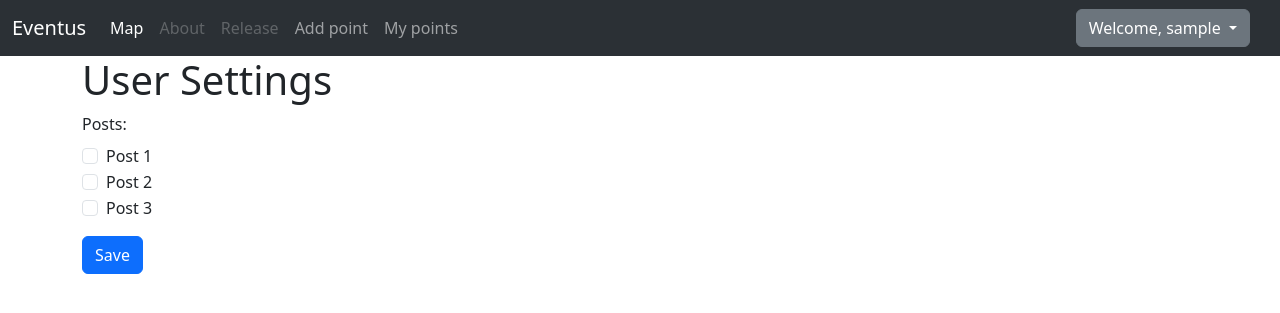
After one commit to ralfsfilipjonoks/QualificationWork, a Flask app: page /user_settings in a window 1280 px wide. The commit adds this page. Shown: the top 313 px of the page. Run offline with Flask 2, Linux system fonts and the light colour scheme; the visitor is signed in with stand-in values (Sample User, id 1); a database or web service that is not in the repository returns one stand-in record (values such as "Sample title"); some libraries are stand-ins or nearby versions.

Commit message:
Settings work but not on map reload

```diff
--- a/app.py
+++ b/app.py
@@ -3,6 +3,7 @@ from flask import Flask, render_template, redirect, url_for, request, jsonify, s
 from flask_pymongo import pymongo
 import requests, json, hashlib
 from datetime import datetime
+import json
 
 app = Flask(__name__)
 app.secret_key = 'mysecretkey'
@@ -16,6 +17,7 @@ points = db.pointinfo
 users = db.userdata
 types = db.pointtypes
 admin = db.adminuserdata
+usettings = db.usersettings
 
 @app.route('/')
 def home():
@@ -255,6 +257,22 @@ def userspoints():
     result = list(points.find({'author': username}))
     return render_template('userpoints.html', result = result, username = username)
 
+@app.route('/user_settings', methods=['GET', 'POST'])
+def usersettings():
+    if 'username' in session:
+        username = session['username']
+        settings = usettings.find_one({"username": username})
+        if not settings:
+            usettings.insert_one({'username': username, 'settings': {'posts': []}})
+
+        if request.method == 'POST':
+            posts = request.form.getlist('post')
+            usettings.update_one({'username': username}, {'$set': {'settings.posts': posts}})
+        return render_template('user_settings.html',  username = username, settings=settings)
+    else:
+        return redirect(url_for('home'))
+
+
 @app.route('/delete_point/<point_id>', methods=['GET','POST'])
 def delete_point(point_id):
     if 'username' in session:
--- a/templates/header.html
+++ b/templates/header.html
@@ -91,9 +91,7 @@
               <a class="dropdown-item" href="/profile/{{username}}">Profile</a>
             </li>
             <li>
-              <a class="dropdown-item disabled" href="/settigs/{{username}}"
-                >Settings</a
-              >
+              <a class="dropdown-item" href="/user_settings">Settings</a>
             </li>
             <li>
               <a class="dropdown-item" href="{{ url_for('logout') }}">Logout</a>
--- /dev/null
+++ b/templates/user_settings.html
@@ -0,0 +1,35 @@
+{% extends 'header.html' %} {% block title %}My markers{% endblock %} {% block
+content %}
+<!DOCTYPE html>
+<html>
+  <head>
+    <title>User Settings</title>
+  </head>
+  <body>
+    <div class="container">
+      <h1>User Settings</h1>
+      <form method="POST">
+        <div class="form-group">
+          <label>Posts:</label>
+          <div class="form-check">
+            <input class="form-check-input" type="checkbox" name="post"
+            value="1" {% if '1' in settings.settings.posts %}checked{% endif %}>
+            <label class="form-check-label">Post 1</label>
+          </div>
+          <div class="form-check">
+            <input class="form-check-input" type="checkbox" name="post"
+            value="2" {% if '2' in settings.settings.posts %}checked{% endif %}>
+            <label class="form-check-label">Post 2</label>
+          </div>
+          <div class="form-check">
+            <input class="form-check-input" type="checkbox" name="post"
+            value="3" {% if '3' in settings.settings.posts %}checked{% endif %}>
+            <label class="form-check-label">Post 3</label>
+          </div>
+        </div>
+        <button type="submit" class="btn btn-primary">Save</button>
+      </form>
+    </div>
+  </body>
+</html>
+{% endblock %}
```
